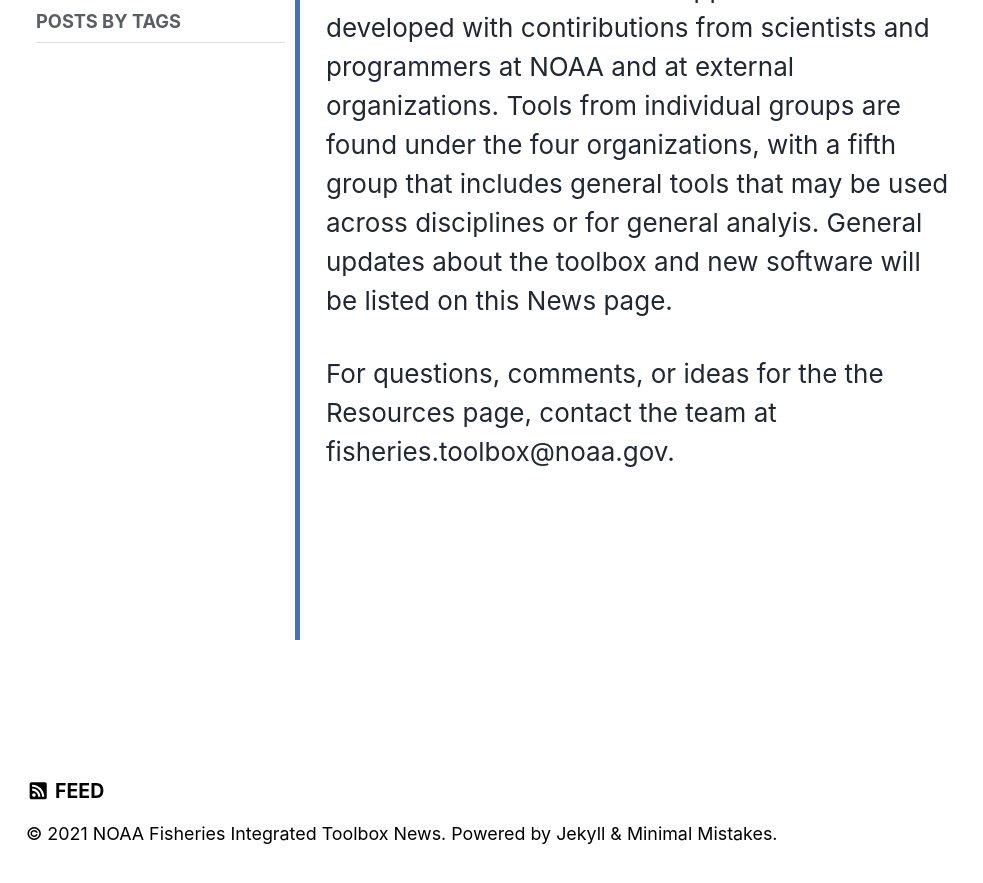
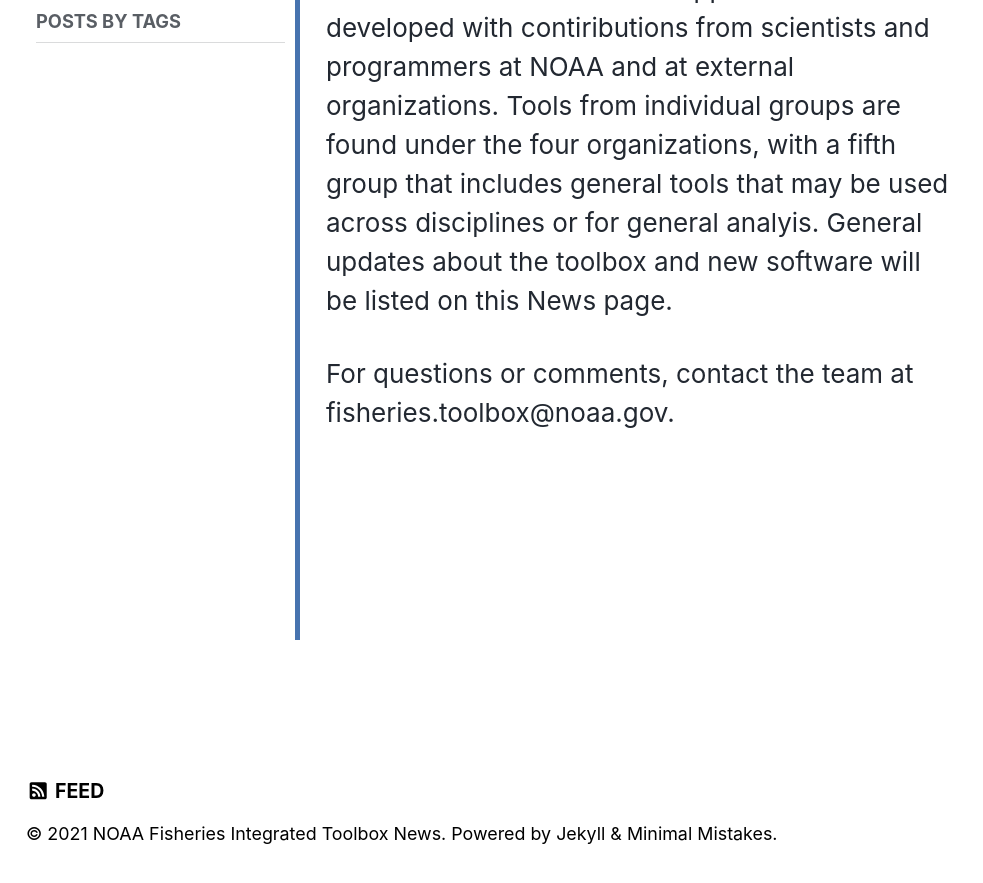
Before and after one commit to noaa-fit-news/noaa-fit-news.github.io, a Jekyll site: the page built from _pages/about.md, in a window 1280 px wide and 900 px high, scrolled down 268 px. Shown: the top 883 px of the window, without its empty margins (0-983 px from the left). Built offline with Jekyll 4.4.1, drawn with Linux system fonts in a browser that asks for light colours; cached includes are drawn as plain includes; nearby versions of some CDN libraries.

Commit message:
Update about.md

```diff
--- a/_pages/about.md
+++ b/_pages/about.md
@@ -8,4 +8,4 @@ sidebar:
 
 [The NOAA Fisheries Integrated Toolbox](https://noaa-fisheries-integrated-toolbox.github.io/) inlcudes scientific tools and software applications developed with contiributions from scientists and programmers at NOAA and at external organizations. Tools from individual groups are found under the  four organizations, with a fifth group that includes general tools that may be used across disciplines or for general analyis. General updates about the toolbox and new software will be listed on this News page.
 
-For questions, comments, or ideas for the the Resources page, contact the team at fisheries.toolbox@noaa.gov.
+For questions or comments, contact the team at fisheries.toolbox@noaa.gov.
```
